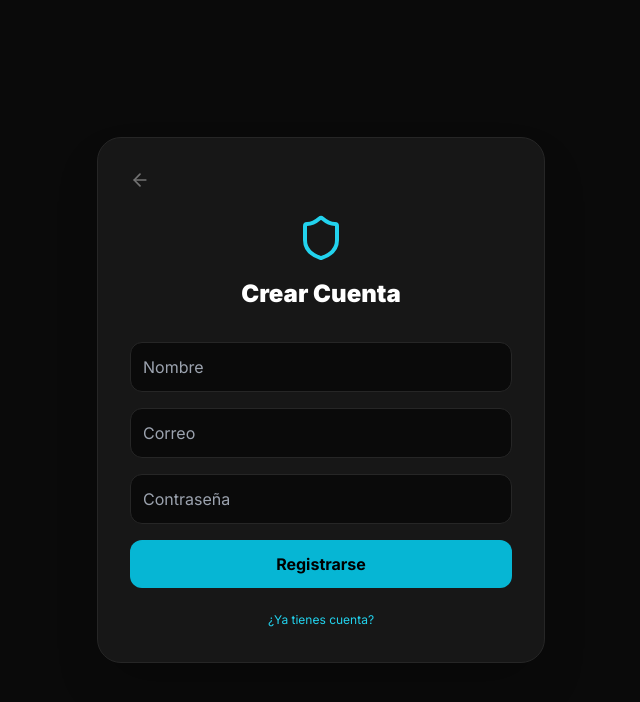
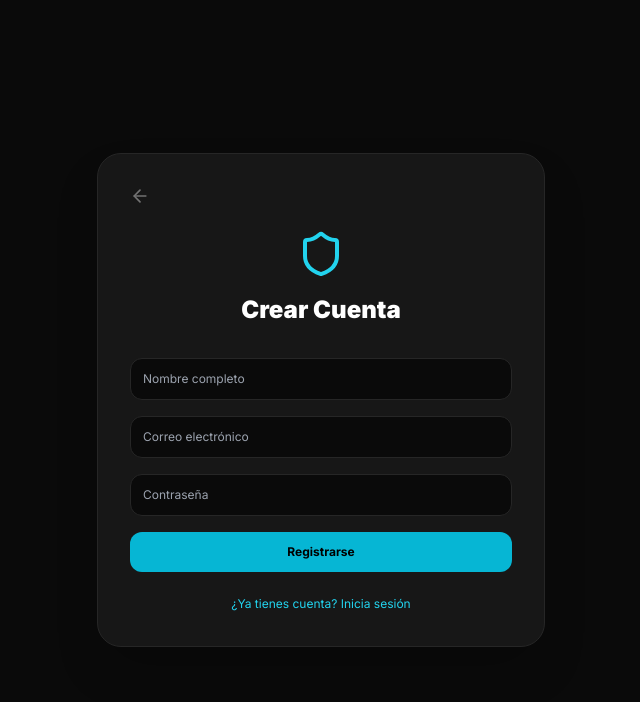
Before and after one commit to BPsoluciones/bpsoluciones-web, a Next.js app: page /login in a window 1280 px wide. Both pictures are taken after a click on the button "¿No tienes cuenta? Regístrate". Shown: the top 702 px of the page, without its empty margins (319-959 px from the left). Built offline with nearby package versions, Linux system fonts and the light colour scheme.

Commit message:
Conectado el sistema de usuarios a la base de datos de Supabase

```diff
--- a/app/login/page.tsx
+++ b/app/login/page.tsx
@@ -3,6 +3,7 @@ import { useState } from 'react';
 import { Shield, ArrowLeft } from 'lucide-react';
 import { useRouter } from 'next/navigation';
 import Link from 'next/link';
+import { supabase } from '@/lib/supabase';
 
 export default function LoginPage() {
   const router = useRouter();
@@ -10,25 +11,45 @@ export default function LoginPage() {
   const [email, setEmail] = useState('');
   const [password, setPassword] = useState('');
   const [name, setName] = useState('');
+  const [loading, setLoading] = useState(false);
 
-  const handleAuth = (e: React.FormEvent) => {
+  const handleAuth = async (e: React.FormEvent) => {
     e.preventDefault();
-    const existingUsers = JSON.parse(localStorage.getItem('bp_all_users') || '[]');
+    setLoading(true);
 
-    if (isRegistering) {
-      const newUser = { id: Date.now().toString(), name, email, password, status: 'Inactivo' };
-      existingUsers.push(newUser);
-      localStorage.setItem('bp_all_users', JSON.stringify(existingUsers));
-      alert('Registro enviado. Un administrador activará su cuenta.');
-      setIsRegistering(false);
-    } else {
-      const found = existingUsers.find((u: any) => u.email === email && u.password === password);
-      if (found?.status === 'Activo') {
-        localStorage.setItem('bp_user', found.name);
-        router.push('/portal');
+    try {
+      if (isRegistering) {
+        // Registrar nuevo usuario en Supabase
+        const { error } = await supabase.from('users').insert([
+          { name, email, password, status: 'Inactivo' }
+        ]);
+
+        if (error) throw error;
+
+        alert('¡Registro exitoso! Un administrador activará tu cuenta pronto.');
+        setIsRegistering(false);
       } else {
-        alert('Credenciales inválidas o cuenta pendiente de activación.');
+        // Iniciar sesión buscando en Supabase
+        const { data, error } = await supabase
+          .from('users')
+          .select('*')
+          .eq('email', email)
+          .eq('password', password)
+          .single();
+
+        if (error || !data) {
+          alert('Correo o contraseña incorrectos.');
+        } else if (data.status !== 'Activo') {
+          alert('Tu cuenta está pendiente de activación por el administrador.');
+        } else {
+          localStorage.setItem('bp_user', data.name);
+          router.push('/portal');
+        }
       }
+    } catch (err: any) {
+      alert('Ocurrió un error: ' + (err.message || 'Inténtalo de nuevo'));
+    } finally {
+      setLoading(false);
     }
   };
 
@@ -43,15 +64,43 @@ export default function LoginPage() {
           <h1 className="text-2xl font-black text-white">{isRegistering ? 'Crear Cuenta' : 'Bienvenido a BP'}</h1>
         </div>
         <form onSubmit={handleAuth} className="space-y-4">
-          {isRegistering && <input type="text" placeholder="Nombre" onChange={(e) => setName(e.target.value)} className="w-full bg-neutral-950 border border-neutral-800 p-3 rounded-xl text-white" />}
-          <input type="email" placeholder="Correo" onChange={(e) => setEmail(e.target.value)} className="w-full bg-neutral-950 border border-neutral-800 p-3 rounded-xl text-white" />
-          <input type="password" placeholder="Contraseña" onChange={(e) => setPassword(e.target.value)} className="w-full bg-neutral-950 border border-neutral-800 p-3 rounded-xl text-white" />
-          <button type="submit" className="w-full bg-cyan-500 font-bold py-3 rounded-xl text-black">
-            {isRegistering ? 'Registrarse' : 'Ingresar'}
+          {isRegistering && (
+            <input
+              type="text"
+              placeholder="Nombre completo"
+              required
+              onChange={(e) => setName(e.target.value)}
+              className="w-full bg-neutral-950 border border-neutral-800 p-3 rounded-xl text-white text-xs outline-none focus:border-cyan-500"
+            />
+          )}
+          <input
+            type="email"
+            placeholder="Correo electrónico"
+            required
+            onChange={(e) => setEmail(e.target.value)}
+            className="w-full bg-neutral-950 border border-neutral-800 p-3 rounded-xl text-white text-xs outline-none focus:border-cyan-500"
+          />
+          <input
+            type="password"
+            placeholder="Contraseña"
+            required
+            onChange={(e) => setPassword(e.target.value)}
+            className="w-full bg-neutral-950 border border-neutral-800 p-3 rounded-xl text-white text-xs outline-none focus:border-cyan-500"
+          />
+          <button
+            type="submit"
+            disabled={loading}
+            className="w-full bg-cyan-500 font-bold py-3 rounded-xl text-black text-xs hover:bg-cyan-400 transition-colors"
+          >
+            {loading ? 'Procesando...' : (isRegistering ? 'Registrarse' : 'Ingresar')}
           </button>
         </form>
-        <button onClick={() => setIsRegistering(!isRegistering)} className="w-full text-center text-xs text-cyan-400 mt-6 hover:underline">
-          {isRegistering ? '¿Ya tienes cuenta?' : '¿No tienes cuenta? Regístrate'}
+        <button
+          type="button"
+          onClick={() => setIsRegistering(!isRegistering)}
+          className="w-full text-center text-xs text-cyan-400 mt-6 hover:underline"
+        >
+          {isRegistering ? '¿Ya tienes cuenta? Inicia sesión' : '¿No tienes cuenta? Regístrate'}
         </button>
       </div>
     </div>
```
